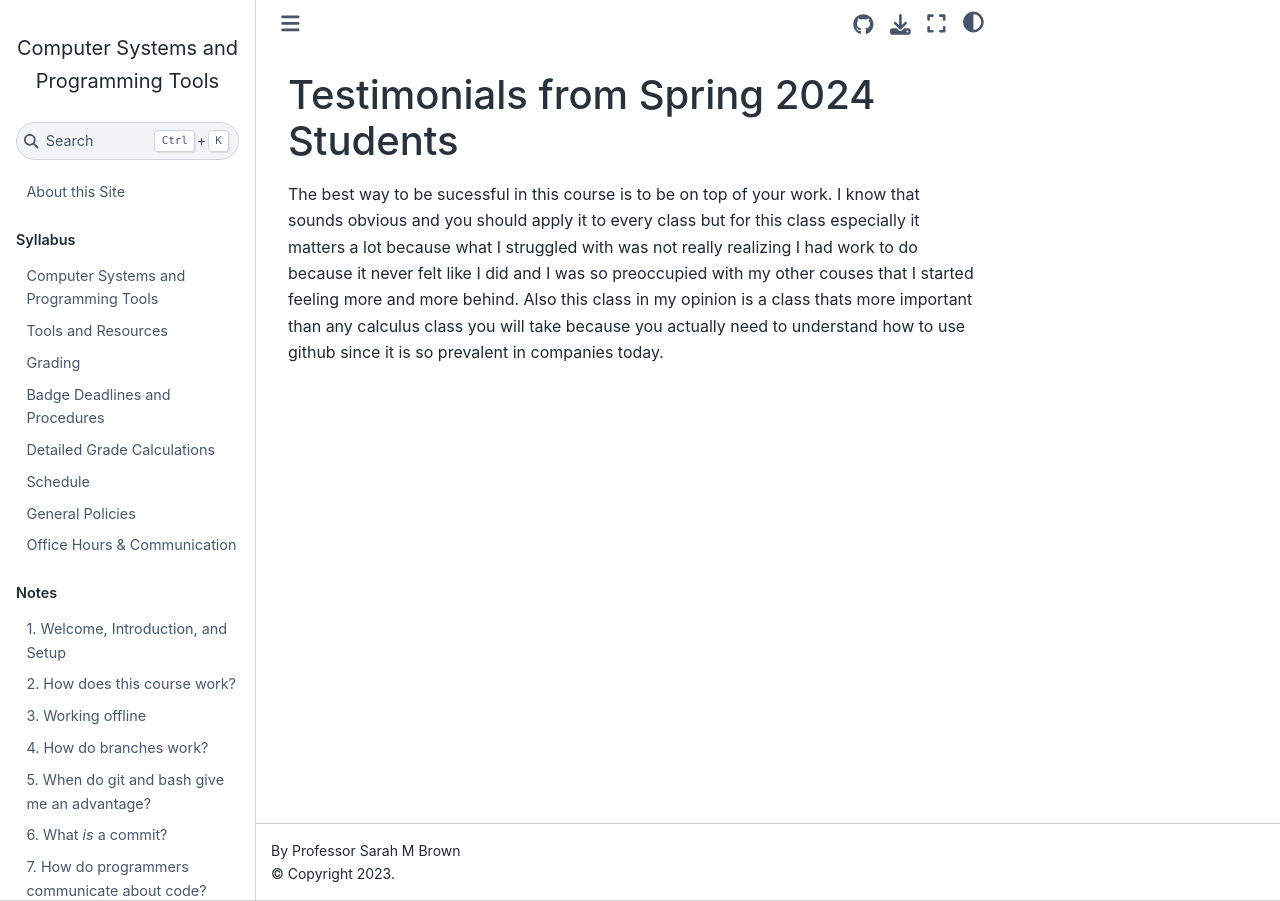
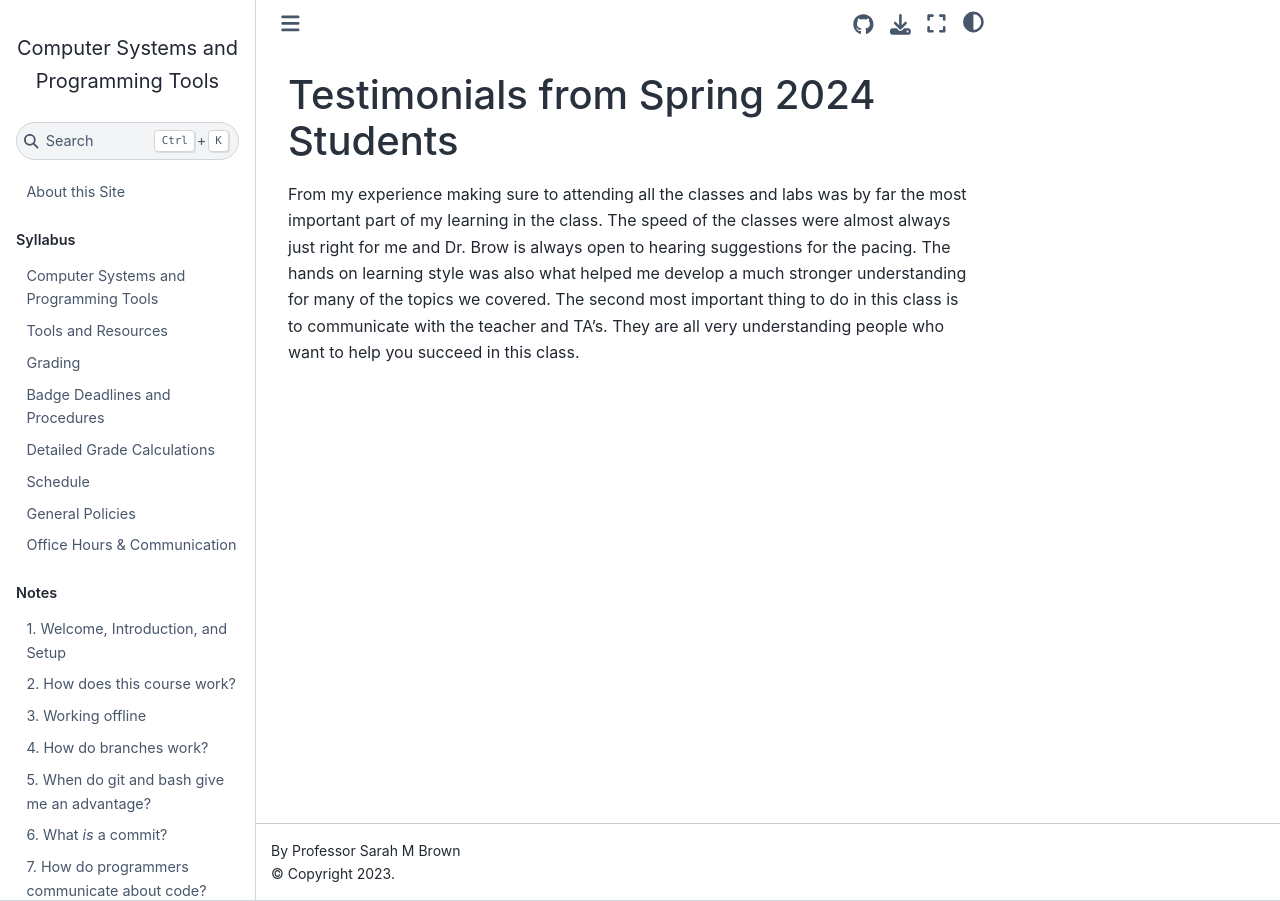
Before and after one commit to compsys-progtools/spring2024, a Jupyter Book: the page built from resources/testimonials.md, in a window 1280 px wide. Built offline with Jupyter Book 1.0.4 settings and Sphinx 7.4.7 and the Sphinx Book theme 1.1.4, drawn with Linux system fonts in a browser that asks for light colours; pages that are not in the unit, such as notebooks, are missing from menus.

Commit message:
personal testimonials.md
gave my own testimonial for how to succeed

```diff
--- a/resources/testimonials.md
+++ b/resources/testimonials.md
@@ -1,4 +1,6 @@
 # Testimonials from Spring 2024 Students
 
-The best way to be sucessful in this course is to be on top of your work. I know that sounds obvious and you should apply it to every class but for this class especially it matters a lot because what I struggled with was not really realizing I had work to do because it never felt like I did and I was so preoccupied with my other couses that I started feeling more and more behind.
-Also this class in my opinion is a class thats more important than any calculus class you will take because you actually need to understand how to use github since it is so prevalent in companies today.
+From my experience making sure to attending all the classes and labs was by far the most important part of my learning in the class. The speed of the classes were
+almost always just right for me and Dr. Brow is always open to hearing suggestions for the pacing. The hands on learning style was also what helped me develop a much
+stronger understanding for many of the topics we covered. The second most important thing to do in this class is to communicate with the teacher and TA's. They are all
+very understanding people who want to help you succeed in this class.
```
